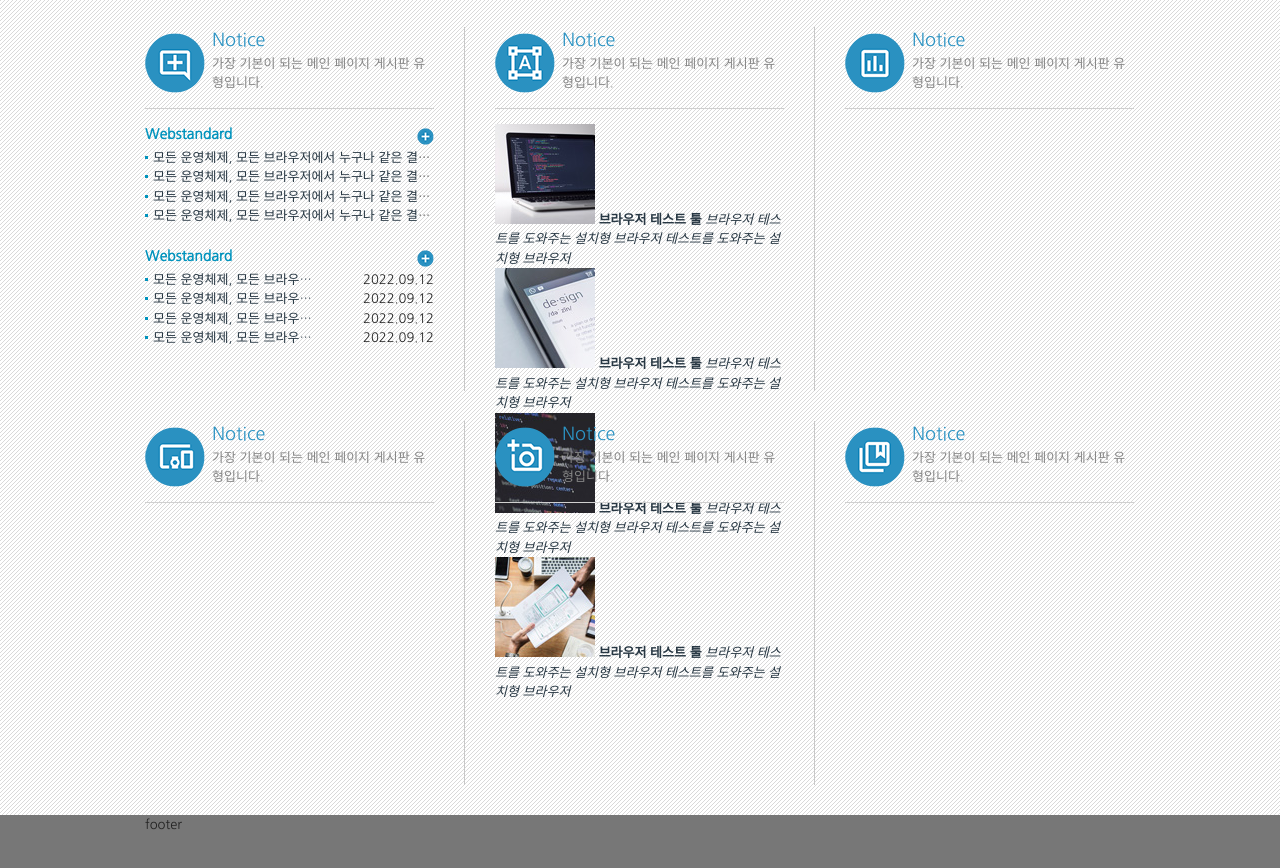
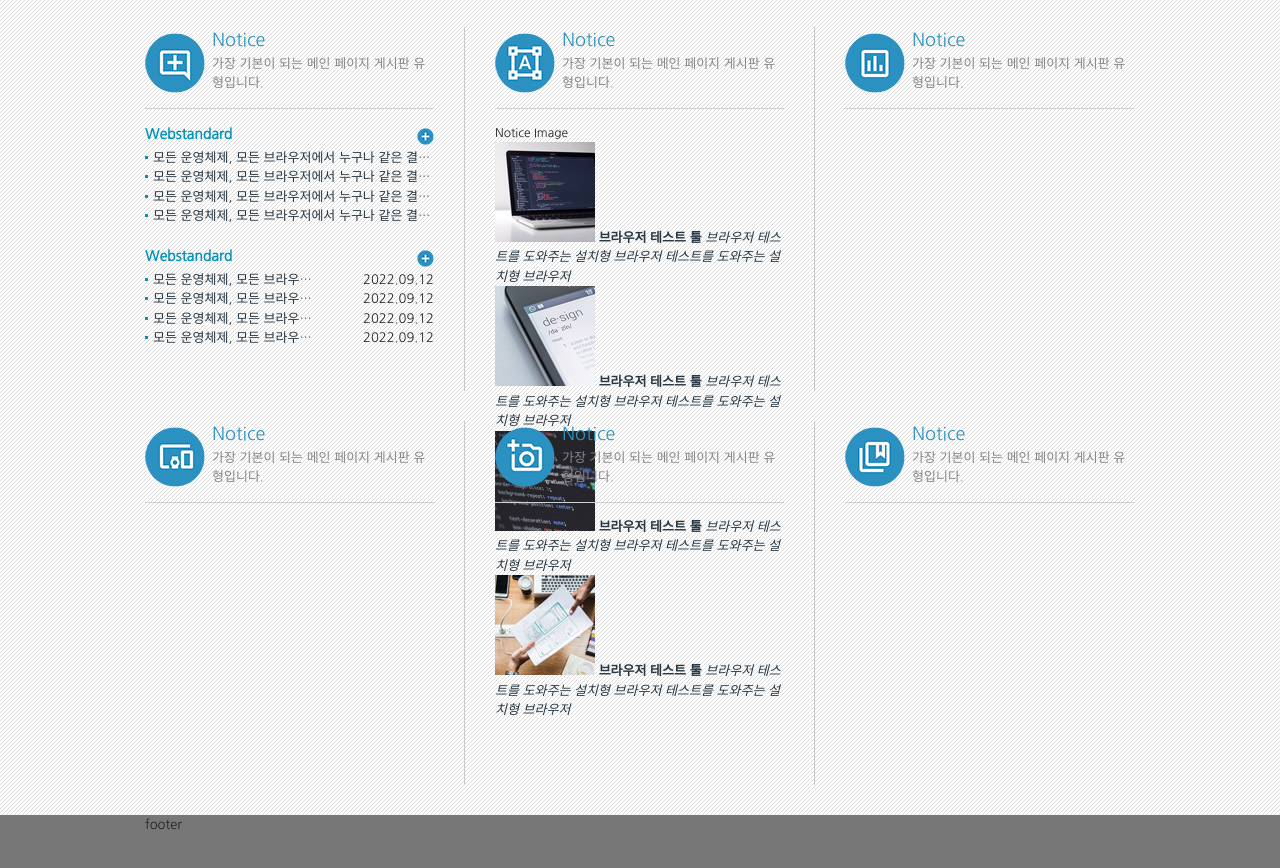
Before and after one commit to braverokmc79/web_publishing_project1, a plain HTML site: page index.html in a window 1280 px wide. Shown: the part 854-1722 px from the top of the page. Drawn offline with Linux system fonts and the light colour scheme; a web font is replaced by a local one.

Commit message:
25. 웹표준 사이트 만들기 - notice3

```diff
--- a/index.html
+++ b/index.html
@@ -201,6 +201,7 @@
 
                            <!-- Notice3 -->
                             <div class="notice3">
+                                 <h4>Notice Image</h4>
                                 <ul>
                                     <li>
                                         <a href="#"><img src="img/notice01.jpg" alt="이미지1">
```
